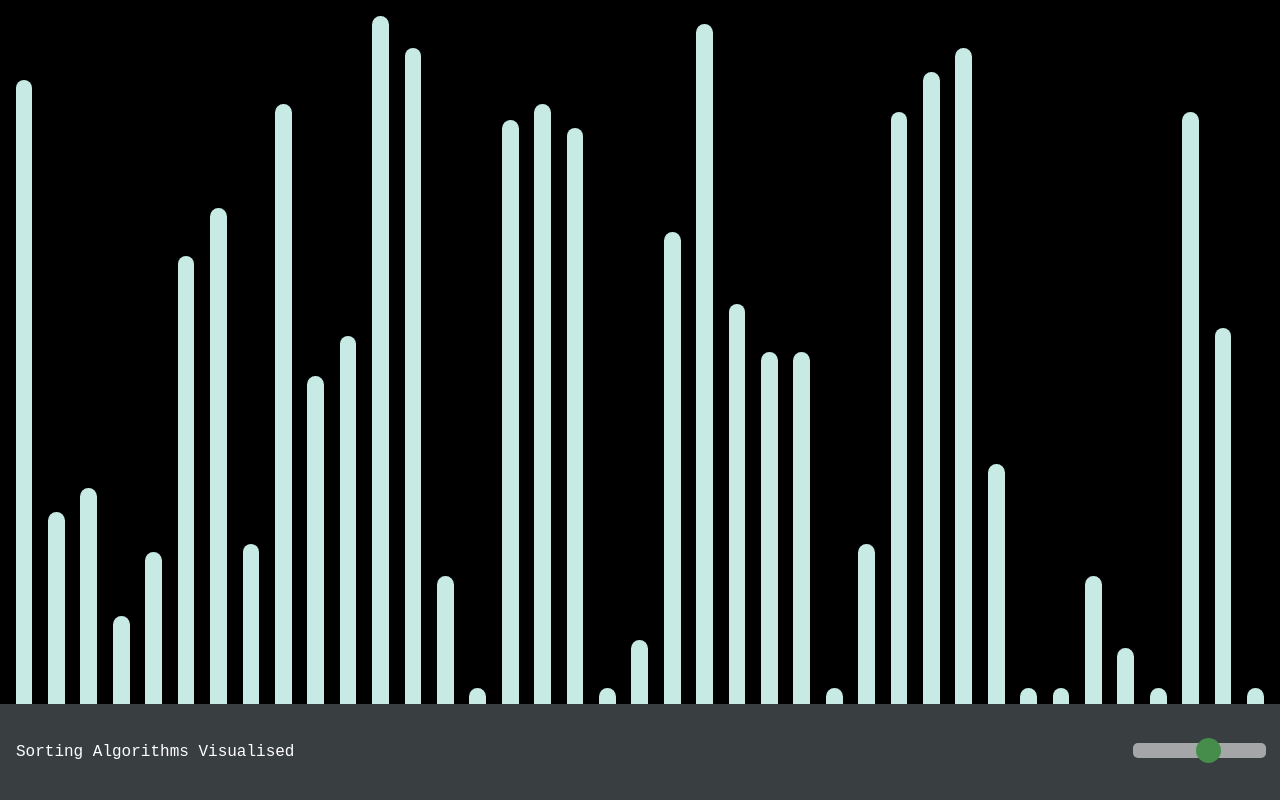
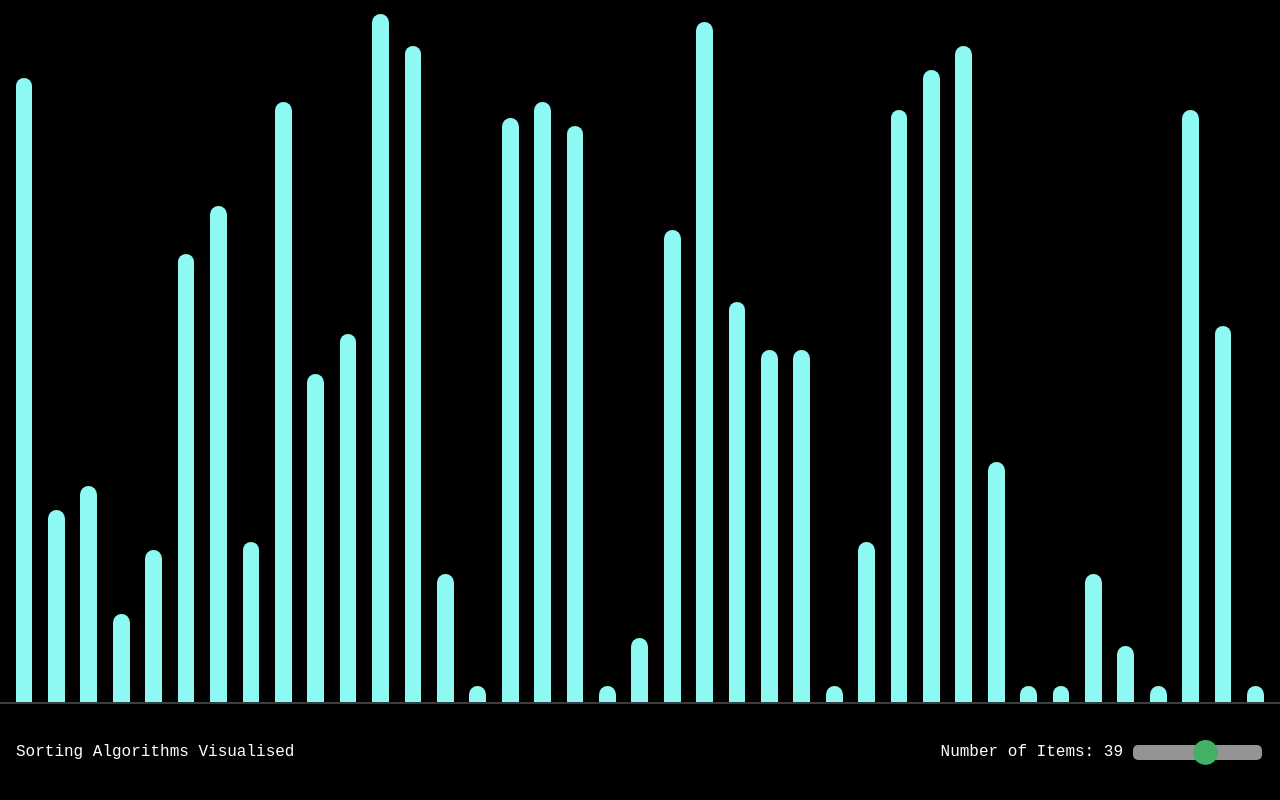
Before and after one commit to Jacknes/sort-visualiser, a React (Create React App) app: page / in a window 1280 px wide. Built offline with nearby package versions, Linux system fonts and the light colour scheme.

Commit message:
Colours, localised state for slider.

```diff
--- a/src/Column.tsx
+++ b/src/Column.tsx
@@ -20,7 +20,8 @@ const Root = styled.div<{ value: number; numberOfColumns: number }>`
   flex: 1 1 auto;
   min-height: ${p => p.value - 15}vh;
   max-width: ${p => 90 / p.numberOfColumns - 1}vw;
-  background-color: #c7eae4;
+  /* background-color: #c7eae4; */
+  background-color: #8ef9f3;
   border-radius: 16px 16px 0 0;
   justify-content: center;
   align-items: flex-end;
--- a/src/Slider.tsx
+++ b/src/Slider.tsx
@@ -1,4 +1,4 @@
-import React from "react";
+import React, { useState } from "react";
 import styled from "styled-components";
 
 type Props = {
@@ -7,17 +7,20 @@ type Props = {
 };
 
 const Slider: React.FC<Props> = ({ value, onChange }) => {
+  const [sliderVal, setSliderVal] = useState(value);
   const handleOnChange = (event: React.ChangeEvent<HTMLInputElement>) => {
-    onChange(parseInt(event.target.value));
-    console.log("e", event.target.value);
+    const val = parseInt(event.target.value);
+    setSliderVal(val);
+    onChange(val);
   };
   return (
     <Root>
+      <ValueText>Number of Items: {sliderVal}</ValueText>
       <SliderEl
         type="range"
         min="10"
         max="60"
-        value={value}
+        value={sliderVal}
         onChange={handleOnChange}
       />
     </Root>
@@ -25,12 +28,13 @@ const Slider: React.FC<Props> = ({ value, onChange }) => {
 };
 
 const Root = styled.div`
+  display: flex;
   margin-left: auto;
 `;
 
 const SliderEl = styled.input`
   -webkit-appearance: none;
-  width: 100%;
+  /* width: 100%; */
   height: 15px;
   border-radius: 5px;
   background: #d3d3d3;
@@ -45,9 +49,14 @@ const SliderEl = styled.input`
     width: 25px;
     height: 25px;
     border-radius: 50%;
-    background: #4caf50;
+    /* background: #4caf50; */
+    background: #5efc8d;
     cursor: pointer;
   }
 `;
 
+const ValueText = styled.span`
+  margin-right: 8px;
+`;
+
 export default Slider;
--- a/src/Toolbar.tsx
+++ b/src/Toolbar.tsx
@@ -18,7 +18,9 @@ const Toolbar: React.FC<Props> = ({ numberOfItems, onChangeNumber }) => {
 const Root = styled.div`
   display: flex;
   flex: 1;
-  background-color: #393e41;
+  border-top: 2px solid #393e41;
+  /* background-color: #393e41; */
+  background-color: black;
   min-height: 10vh;
   /* width: 100vw; */
   font-family: "Courier New", Courier, monospace;
```
Also changed, not shown: 1 other file (tests, documents, lock files or other folders).
